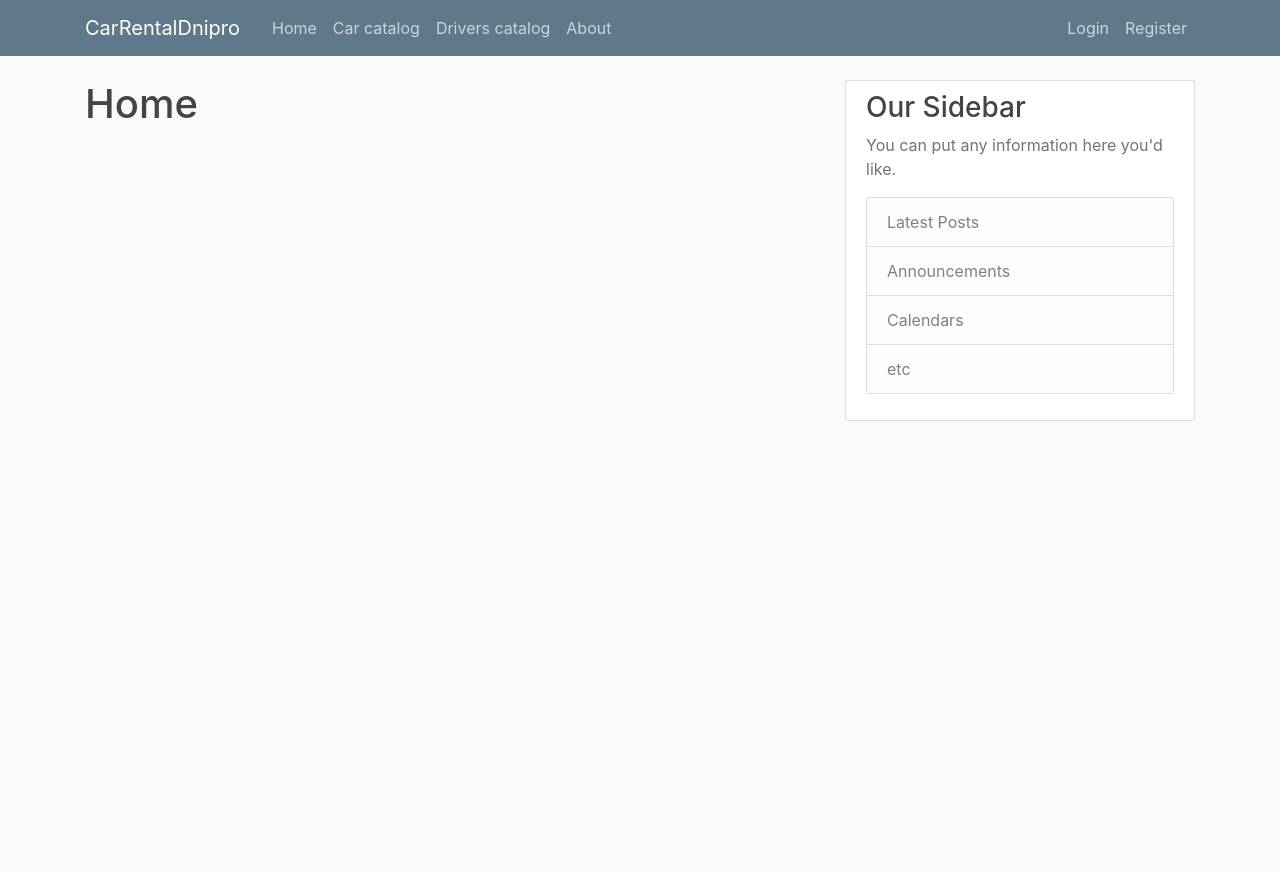
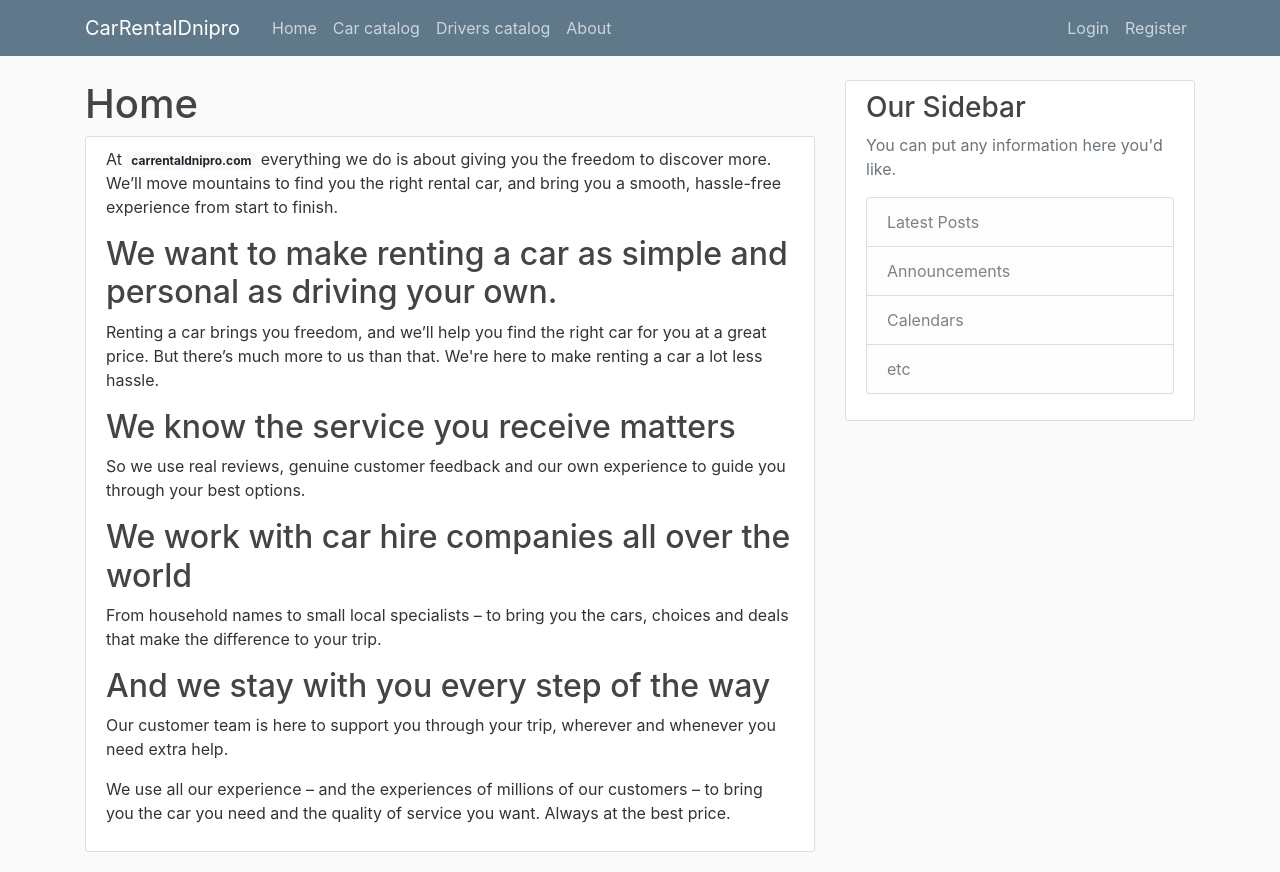
Before and after one commit to SteventsStuff/DjangoCarRentalService, a Django app: page / in a window 1280 px wide. Before the commit the page ends 421 px from the top, so only its background shows below. Run offline with Django 3.2, Linux system fonts and the light colour scheme; some libraries are stand-ins or nearby versions.

Commit message:
templates: updated 'home' page

```diff
--- a/rental/templates/rental/home.html
+++ b/rental/templates/rental/home.html
@@ -2,4 +2,20 @@
 
 {% block content %}
     <h1>Home</h1>
+    <article class="content-section">
+        <p>At <span class="badge badge-light">carrentaldnipro.com</span> everything we do is about giving you the freedom to discover more. We’ll move mountains to find you the right rental car, and bring you a smooth, hassle-free experience from start to finish.</p>
+        <h2>We want to make renting a car as simple and personal as driving your own.</h2>
+        <p>Renting a car brings you freedom, and we’ll help you find the right car for you at a great price. But there’s much more to us than that. We're here to make renting a car a lot less hassle.</p>
+
+        <h2>We know the service you receive matters</h2>
+        <p>So we use real reviews, genuine customer feedback and our own experience to guide you through your best options.</p>
+
+        <h2>We work with car hire companies all over the world</h2>
+        <p>From household names to small local specialists – to bring you the cars, choices and deals that make the difference to your trip.</p>
+
+        <h2>And we stay with you every step of the way</h2>
+        <p>Our customer team is here to support you through your trip, wherever and whenever you need extra help.</p>
+
+        <p>We use all our experience – and the experiences of millions of our customers – to bring you the car you need and the quality of service you want. Always at the best price.</p>
+    </article>
 {% endblock content %}
```
